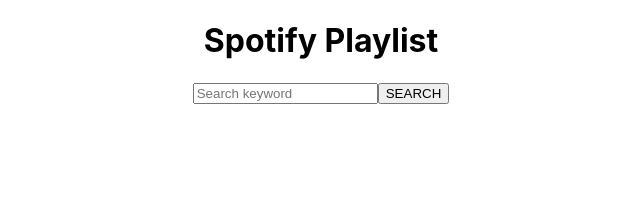
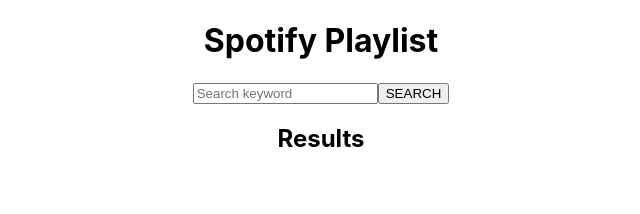
Before and after one commit to milan0801/connect-spotify-playlist, a React (Create React App) app: page / in a window 1280 px wide. Shown: the top 214 px of the page, without its empty margins (319-959 px from the left). Built offline with nearby package versions, Linux system fonts and the light colour scheme.

Commit message:
Implement search results

```diff
--- a/package.json
+++ b/package.json
@@ -3,12 +3,15 @@
   "version": "0.1.0",
   "private": true,
   "dependencies": {
+    "@reduxjs/toolkit": "^2.0.1",
     "@testing-library/jest-dom": "^5.17.0",
     "@testing-library/react": "^13.4.0",
     "@testing-library/user-event": "^13.5.0",
     "react": "^18.2.0",
     "react-dom": "^18.2.0",
+    "react-redux": "^9.0.4",
     "react-scripts": "5.0.1",
+    "redux": "^5.0.0",
     "web-vitals": "^2.1.4"
   },
   "scripts": {
--- a/src/App.js
+++ b/src/App.js
@@ -1,14 +1,18 @@
 import './App.css';
 import SearchBar from './features/searchBar/SearchBar';
+import SearchResults from './features/searchResults/SearchResults';
 
 function App() {
   return (
-    <div className="App">
+    <div className='App'>
       <header>
         <h1>Spotify Playlist</h1>
       </header>
-      <div className="search-bar">
+      <div className='search-bar'>
         <SearchBar />
+      </div>
+      <div className='search-results'>
+        <SearchResults/>
       </div>
     </div>
   );
--- /dev/null
+++ b/src/features/playlist/playlistSlice.js
@@ -0,0 +1,18 @@
+import { createSlice } from '@reduxjs/toolkit';
+
+export const playlistSlice = createSlice({
+  name: 'playlist',
+  initialState: {
+    songs: []
+  },
+  reducers: {
+    addSong: (state, action) => {
+        state.songs.push(action.payload);
+    }
+  }
+});
+
+export const selectSongs = (state) => state.playlist.songs;
+export const { addSong } = playlistSlice.actions;
+
+export default playlistSlice.reducer;
--- a/src/features/searchBar/SearchBar.js
+++ b/src/features/searchBar/SearchBar.js
@@ -1,6 +1,6 @@
 import React, { useState } from 'react';
 import { useDispatch, useSelector } from 'react-redux';
-import { searchKeyword, isLoadingResults } from '../searchResult/searchResultSlice';
+import { searchKeyword, isLoadingResults } from '../searchResults/searchResultsSlice';
 
 function SearchBar() {
   const [searchString, setSearchString] = useState('');
@@ -9,6 +9,10 @@
 
   const handleSubmit = (e) => {
     e.preventDefault();
+    if (!searchString) {
+      alert('Please input the search keyword!');
+      return;
+    }
     dispatch(searchKeyword(searchString));
     setSearchString('');
   }
@@ -19,7 +23,7 @@
 
   return (
     <form onSubmit={handleSubmit}>
-      <input type="text" value={searchString} placeholder='Search keyword' onChange={handleChange} />
+      <input type='text' value={searchString} placeholder='Search keyword' onChange={handleChange} />
       <button disable={searchResultIsLoading}>
         SEARCH
       </button>
--- /dev/null
+++ b/src/features/searchResults/SearchResults.js
@@ -0,0 +1,79 @@
+import React, { Fragment, useState, useEffect } from 'react';
+import { useDispatch, useSelector } from 'react-redux';
+import { searchResults, isLoadingResults } from './searchResultsSlice';
+import { selectSongs, addSong } from '../playlist/playlistSlice';
+
+function SearchResults() {
+  const [resultArr, setResultArr] = useState([]);
+  const results = useSelector(searchResults);
+  const resultsIsLoading = useSelector(isLoadingResults);
+  const currentPlaylist = useSelector(selectSongs);
+  const dispatch = useDispatch();
+
+  useEffect(() => {
+    if (JSON.stringify(results) !== '{}') {
+      console.log(results.tracks);
+      setResultArr([]);
+      results.tracks.items.forEach(element => {
+        const tmpObj = {};
+        tmpObj['id'] = element.id;
+        tmpObj['artist'] = element.artists[0].name;
+        tmpObj['name'] = element.name;
+        tmpObj['uri'] = element.uri;
+        tmpObj['album'] = element.album.name;
+        setResultArr(prev => [...prev, tmpObj]);
+      });
+    }
+  }, [results]);
+
+  if (resultsIsLoading) {
+    return <h2>Loding</h2>;
+  }
+  if (!results) {
+    return (
+      <>
+        <h2>
+          Results
+        </h2>
+      </>
+    );
+  }
+
+
+  const handleClick = (songId) => {
+    const notAdded = currentPlaylist.every(item => item.id !== songId);
+
+    if (!notAdded) {
+      return;
+    } else {
+      const newItem = resultArr.find(item => item.id === songId);
+      dispatch(addSong(newItem));
+    }
+  };
+
+  return (
+    <>
+      <h2>Results</h2>
+      {
+        resultArr.map((result, index) => {
+          return (
+            <Fragment key={`result-${index}`}>
+              <div className='song' key={`result-${index}`}>
+                <div className='detail'>
+                  <h3>{result.name}</h3>
+                  <p>{result.artist}</p>
+                </div>
+                <div className='plus-icon'>
+                  <button id={`plus+${index}`} value={index} onClick={() => handleClick(result.id)}><i className='fa fa-plus'></i></button>
+                </div>
+              </div>
+              <hr/>
+            </Fragment>
+          );
+        })
+      }
+    </>
+  )
+}
+
+export default SearchResults;
--- a/src/features/searchResult/searchResultSlice.js
+++ b/src/features/searchResults/searchResultsSlice.js
@@ -4,15 +4,11 @@
 export const searchKeyword = createAsyncThunk(
   'search/searchKeyword',
   async (keyword) => {
-    if (!keyword) {
-      alert('Please input the search keyword!');
-      return;
-    }
     const access_token = localStorage.getItem('access_token');
     const params = new URLSearchParams();
-    params.append("q", keyword);
-    params.append("type", "track");
-    params.append("limit", "10");
+    params.append('q', keyword);
+    params.append('type', 'track');
+    params.append('limit', '10');
     const result = await fetch(`https://api.spotify.com/v1/search?${params.toString()}`,{method: "GET", headers: { Authorization: `Bearer ${access_token}`}});
 
     const results = await result.json();
@@ -20,7 +16,7 @@
   }
 );
 
-export const searchResultSlice = createSlice({
+export const searchResultsSlice = createSlice({
   name: 'search',
   initialState: {
     searchResults: {},
@@ -42,7 +38,7 @@
   }
 });
 
-export const searchResult = (state) => state.search.searchResult;
+export const searchResults = (state) => state.search.searchResults;
 export const isLoadingResults = (state) => state.search.isLoadingResults;
 
-export default searchResultSlice.reducer;
+export default searchResultsSlice.reducer;
--- a/src/store.js
+++ b/src/store.js
@@ -1,8 +1,10 @@
 import { configureStore } from '@reduxjs/toolkit';
-import searchResultReducer from './features/searchResult/searchResultSlice';
+import searchResultsReducer from './features/searchResults/searchResultsSlice';
+import playlistReducer from './features/playlist/playlistSlice';
 
 export default configureStore({
     reducer: {
-      search: searchResultReducer
+      search: searchResultsReducer,
+      playlist: playlistReducer
     },
 });
```
Also changed, not shown: src/components/Results.js (added, +9 -0 lines), src/features/searchResult/SearchResult.js (deleted, +0 -9 lines), 1 other file (tests, documents, lock files or other folders).
